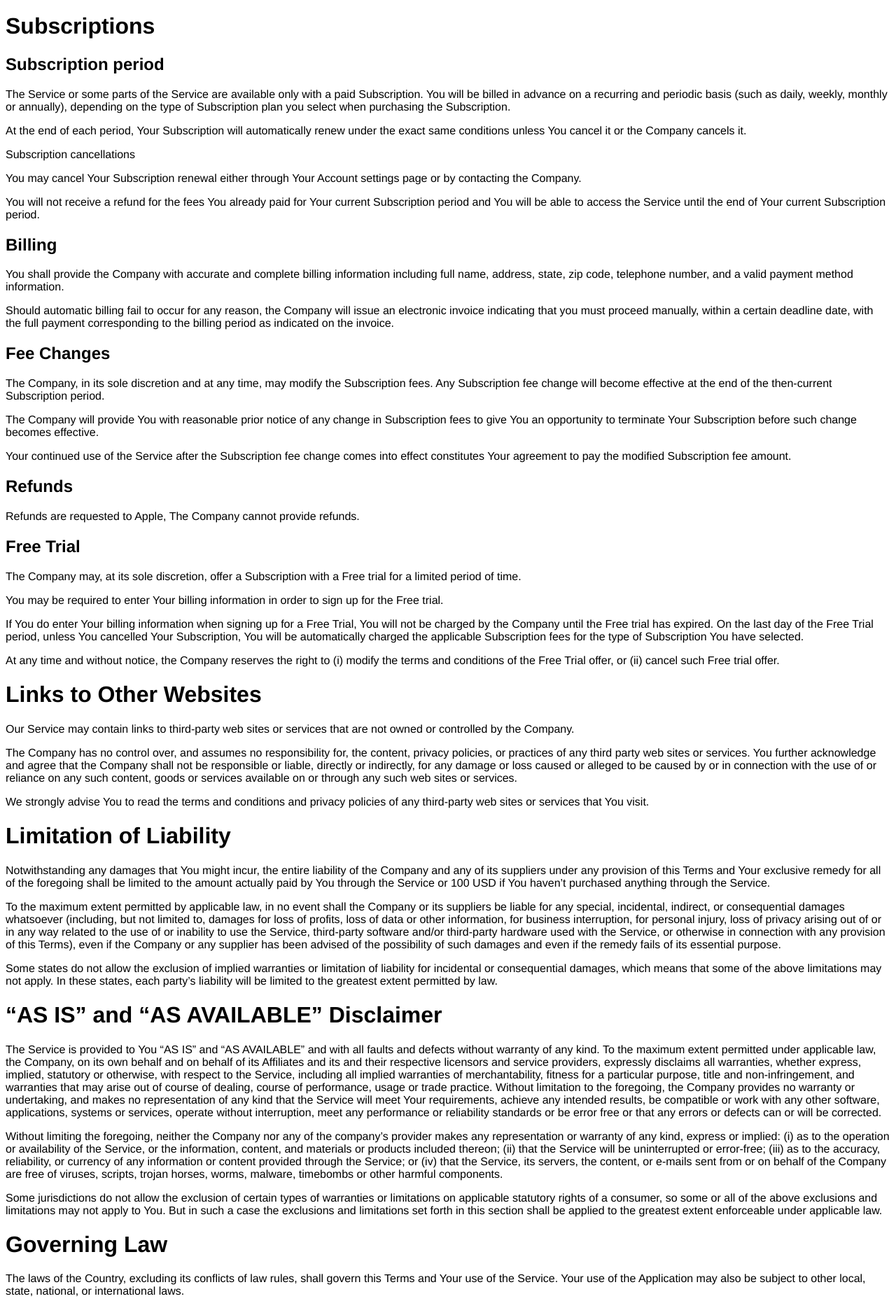
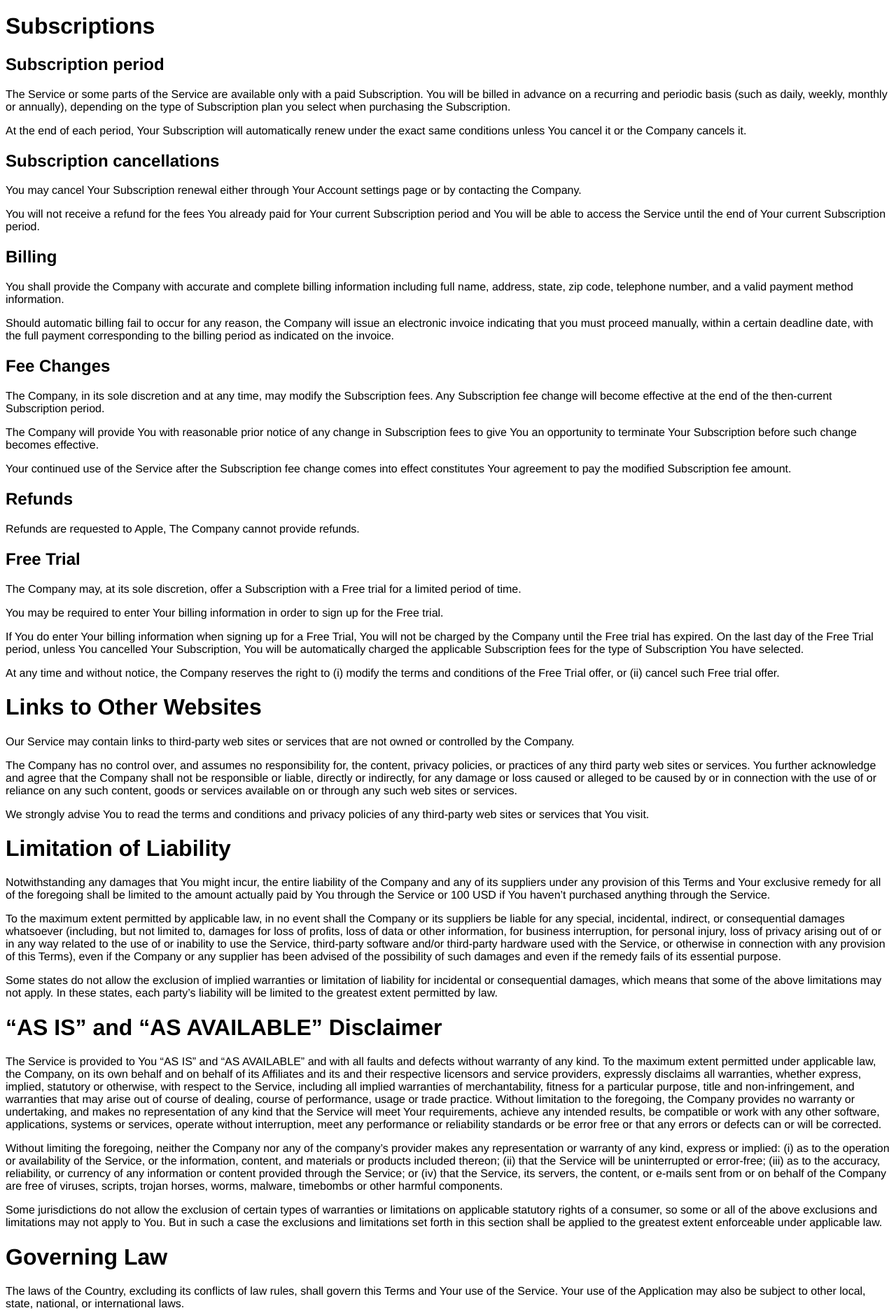
Before and after one commit to ColdGrub1384/VSApp-Page, a Jekyll site: the page terms-and-conditions/index.html, which Jekyll copies as it is, in a window 1280 px wide. Shown: the part 986-2865 px from the top of the page at 70% size. Built offline with Jekyll 4.4.1, drawn with Linux system fonts in a browser that asks for light colours.

Commit message:
Update index.html

```diff
--- a/terms-and-conditions/index.html
+++ b/terms-and-conditions/index.html
@@ -30,7 +30,7 @@
 <h2 class="code-line" data-line-start=43 data-line-end=44 ><a id="Subscription_period_43"></a>Subscription period</h2>
 <p class="has-line-data" data-line-start="45" data-line-end="46">The Service or some parts of the Service are available only with a paid Subscription. You will be billed in advance on a recurring and periodic basis (such as daily, weekly, monthly or annually), depending on the type of Subscription plan you select when purchasing the Subscription.</p>
 <p class="has-line-data" data-line-start="47" data-line-end="48">At the end of each period, Your Subscription will automatically renew under the exact same conditions unless You cancel it or the Company cancels it.</p>
-<p class="has-line-data" data-line-start="49" data-line-end="50">Subscription cancellations</p>
+<h2 class="code-line" data-line-start=43 data-line-end=44 ><a id="Subscription_period_43"></a>Subscription cancellations</h2>
 <p class="has-line-data" data-line-start="51" data-line-end="52">You may cancel Your Subscription renewal either through Your Account settings page or by contacting the Company.</p>
 <p class="has-line-data" data-line-start="53" data-line-end="54">You will not receive a refund for the fees You already paid for Your current Subscription period and You will be able to access the Service until the end of Your current Subscription period.</p>
 <h2 class="code-line" data-line-start=55 data-line-end=56 ><a id="Billing_55"></a>Billing</h2>
```
